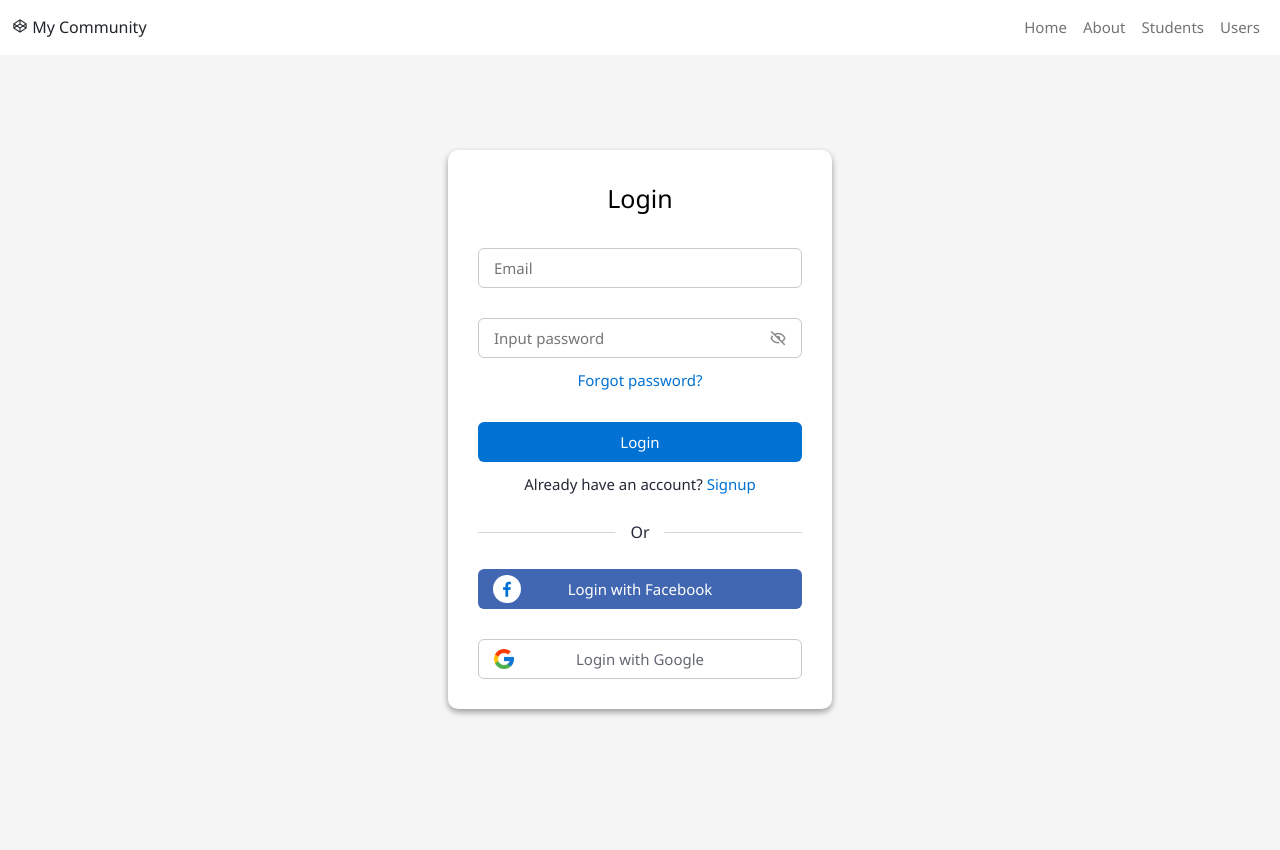
After one commit to Nehemiah60/flask-community, a Flask app: page /login in a window 1280 px wide. The commit adds this page. Run offline with Flask 3, Linux system fonts and the light colour scheme.

```diff
--- a/flask_community/__init__.py
+++ b/flask_community/__init__.py
@@ -3,7 +3,7 @@ from flask import Flask
 from flask_sqlalchemy import SQLAlchemy
 from flask_migrate import Migrate
 from flask_bcrypt import Bcrypt
-
+from flask_login import LoginManager
 app = Flask(__name__)
 
 app.config['SQLALCHEMY_DATABASE_URI'] = 'postgresql://postgres:nehecode@localhost:5432/comm'
@@ -13,6 +13,7 @@ app.config['SECRET_KEY']= '0f3991c35406b3dd6989'
 db = SQLAlchemy(app)
 migrate = Migrate(app, db)
 bcrypt  = Bcrypt(app)
+login_manager = LoginManager(app)
 
 import flask_community.views
 import flask_community.models
--- a/flask_community/forms.py
+++ b/flask_community/forms.py
@@ -15,8 +15,13 @@ class RegisterUserForm(FlaskForm):
     def validate_username(self, username):
         user = User.query.filter_by(username=username.data).first()
         if user:
-            raise ValidationError('A user with that username already exists. Choose a different username')
+            raise ValidationError('That username is taken. Try another')
     def validate_email(self, email):
         email = User.query.filter_by(email=email.data).first()
         if email:
-            raise ValidationError('A user with that email already exists. Choose a different email')
+            raise ValidationError('That email is taken. Try another')
+
+class LoginForm(FlaskForm):
+    email            = StringField('Email', validators=[DataRequired(), Email()])
+    password         = PasswordField('Password', validators=[DataRequired()])
+    submit           = SubmitField('Signup')
--- a/flask_community/static/css/style.css
+++ b/flask_community/static/css/style.css
@@ -23,6 +23,7 @@ body{
     transition: all 0.5s ease;
 
 }
+
 .sidebar.active ~ .main-content{
     left: 250px;
     width: calc(100%-250px);
@@ -74,7 +75,7 @@ body{
 .user p{
     opacity: 1;
     margin-left: 13px;
-    margin-top: 20px;
+    margin-top: 10px;
 }
 .sidebar p{
     opacity: 0;
@@ -172,7 +173,7 @@ opacity: 1;
     transition: all 0.5s ease;
     width: calc(100% - 80px);
     padding: 1rem;
-    margin: 0px 0px 0px 50px;
+    margin: 0px 0px 0px 90px;
 }
 
 .card{
@@ -209,15 +210,36 @@ opacity: 1;
     align-items: center;
     justify-content: center;
     column-gap: 50PX;
+    margin-top: 40px;
+    margin-bottom: 40px;
+}
+.container-login{
+    height: 100vh;
+    width: 100%;
+    display: flex;
+    align-items: center;
+    justify-content: center;
+    margin-top: -25px;
+    margin-bottom: 20px;
 }
 
-.form{
+.signup{
     border-radius: 10px;
-    max-height: 650px;
+    max-height: 670px;
     padding: 30px;
     width: 35%;
     background: white;
     box-shadow: 0 3px 6px rgba(0,0,0,0.16), 0 3px 6px rgba(0,0,0,0.23);
+}
+
+.login{
+    border-radius: 10px;
+    max-height: 670px;
+    padding: 30px;
+    width: 30%;
+    background: white;
+    box-shadow: 0 3px 6px rgba(0,0,0,0.16), 0 3px 6px rgba(0,0,0,0.23);
+
 }
 header{
     font-size: 25px;
@@ -232,9 +254,9 @@ form{
 
 .form .field{
 position: relative;
-height: 50px;
+height: 40px;
 width: 100%;
-margin-top: 20px;
+margin-top: 30px;
 border-radius: 6px;
 }
 .field input,
@@ -265,6 +287,7 @@ border-radius: 6px;
     font-size: 15px;
     font-weight: 400;
     color: #232836;
+
 }
 
 .form a{
@@ -314,6 +337,7 @@ border-radius: 6px;
     background-color: #016dcb;
 }
 
+
 .media-options a{
 display: flex;
 background-color: #4267b2;
@@ -324,6 +348,7 @@ justify-content: center;
 a.facebook{
     background-color: #4267b2;
     color: #fff;
+
 }
 
 a.facebook .facebook-icon{
@@ -361,3 +386,17 @@ a.google span{
     opacity: 0.7;
     color: #232836;
 }
+
+/***STYLING MY FLASH MESSAGE****/
+.alert{
+    width: 30.5%;
+    border: none;
+    left: 34.8%;
+    margin-top: 15px;
+    font-size: 15px;
+    height: 45px;
+    box-sizing: border-box;
+    padding: 10 3 0 30;
+    margin-bottom: 0px;
+    border-radius: 10px;
+}
--- a/flask_community/static/js/app.js
+++ b/flask_community/static/js/app.js
@@ -20,9 +20,15 @@ document.addEventListener('DOMContentLoaded', function() {
 function togglePasswordVisibility(passwordField, showElement) {
     if (passwordField.type === 'password') {
         passwordField.type = 'text';
-        showElement.classList.replace('bx-hide', 'bx-show');
+        showElement.classList.replace('fa-eye-slash', 'fa-eye');
     } else {
         passwordField.type = 'password';
-        showElement.classList.replace('bx-show', 'bx-hide');
+        showElement.classList.replace('fa-eye', 'fa-eye-slash');
     }
 }
+
+//User profile submenu dropdown
+function toggleMenu(){
+const subMenu = document.getElementById('subMenu');
+subMenu.classList.toggle('open-menu');
+}
--- a/flask_community/templates/home.html
+++ b/flask_community/templates/home.html
@@ -4,6 +4,7 @@
 <body>
 
 <!----- SIDEBAR NAVIGATION-->
+
     <div class="sidebar">
         <div class="top">
         <div class="logo">
@@ -54,7 +55,7 @@
 <!--- MAIN SECTION TO MAKE POSTS ----->
 
     <div class="main-content">
-        <div class="container">
+        <div class="container-">
             <h1> Join the Conversation!</h1>
 
         <div class="card">
--- /dev/null
+++ b/flask_community/templates/login.html
@@ -0,0 +1,74 @@
+{%extends 'nav.html'%}
+
+{%block content%}
+<section class="container-login forms">
+<div class="form login">
+    <div class="form-content">
+        <header>Login</header>
+        <form action=" {{ url_for('login') }} " method="POST">
+            {{form.hidden_tag()}}
+
+            <div class="field input-field">
+                {% if form.email.errors %}
+                {{form.email(class='is-invalid', placeholder='Email')}}
+
+                <div class="invalid-feedback">
+                    {% for error in form.email.errors%}
+                    <span class="form-error"> {{error}} </span>
+                    {%endfor%}
+                </div>
+                {% else %}
+                {{form.email(type='email', class='input', placeholder='Email')}}
+                {% endif %}
+
+            </div>
+
+            <div class="field input-field">
+                {% if form.password.errors %}
+                {{form.password(class='is-invalid', placeholder='Input password')}}
+
+                <div class="invalid-feedback">
+                    {% for error in form.password.errors%}
+                    <span class="form-error"> {{error}} </span>
+                    {% endfor %}
+                </div>
+
+                {% else %}
+                {{form.password(type='password', class='password', placeholder='Input password')}}
+                <i class='bx bx-hide eye-icon show'></i>
+                {% endif %}
+            </div>
+
+            <div class="form-link">
+               <a href="" class="forgot-pass">Forgot password?</a>
+            </div>
+
+            <div class="field button-field">
+                <button>Login</button>
+            </div>
+        </form>
+        <div class="form-link">
+            <span>Already have an account? <a href=" {{url_for('register_user')}} " class="link signup-link">Signup</a></span>
+        </div>
+    </div>
+    <div class="line"></div>
+
+    <div class="media-options">
+        <a href="" class="field facebook">
+            <i class='bx bxl-facebook facebook-icon'></i>
+            <span>Login with Facebook</span>
+        </a>
+    </div>
+
+    <div class="media-options">
+        <a href="" class="field google">
+            <img src=" {{ url_for('static', filename='images/google.png') }} " alt="" class="google-img">
+            <span>Login with Google</span>
+        </a>
+    </div>
+</div>
+
+</section>
+
+<script src=" {{ url_for('static', filename='js/app.js')}} "></script>
+{%endblock%}
--- a/flask_community/templates/nav.html
+++ b/flask_community/templates/nav.html
@@ -45,6 +45,16 @@
     <hr>
   </nav>
 
+  {% with messages = get_flashed_messages(with_categories=true) %}
+{%if messages%}
+{%for category, message in messages%}
+<div class="alert alert-{{ category }}">
+  {{message}}
+</div>
+{%endfor%}
+{%endif%}
+{%endwith%}
+
  </body>
  <script src="https://cdn.jsdelivr.net/npm/bootstrap@5.0.2/dist/js/bootstrap.bundle.min.js" integrity="sha384-MrcW6ZMFYlzcLA8Nl+NtUVF0sA7MsXsP1UyJoMp4YLEuNSfAP+JcXn/tWtIaxVXM" crossorigin="anonymous"></script>
  </html>
--- a/flask_community/views.py
+++ b/flask_community/views.py
@@ -1,10 +1,12 @@
 
-from flask_community import app, bcrypt, db
-from flask import render_template
-from flask_community.forms import RegisterUserForm
+from flask_community import app, bcrypt, db, login_manager
+from flask import render_template, url_for, redirect, flash
+from flask_community.forms import RegisterUserForm, LoginForm
 from flask_community.models import User
+from flask_login import login_user, login_required, current_user, logout_user
 
-@app.route('/')
+@app.route('/logout')
+@login_required
 def home():
     return render_template('home.html')
 
@@ -27,3 +29,26 @@ def register_user():
         finally:
             db.session.close()
     return render_template('register.html', form=form)
+
+@app.route('/login', methods=['POST', 'GET'])
+def login():
+    form = LoginForm()
+    if form.validate_on_submit():
+        try:
+            user = User.query.filter_by(email=form.email.data).first()
+            if user and bcrypt.check_password_hash(user.password, form.password.data):
+                login_user(user)
+                return redirect(url_for('home'))
+            else:
+                flash('Login Attempt Failed. Check Email and Password', 'danger')
+
+        except:
+            flash('Unexpected error occured')
+
+    return render_template('login.html', form=form)
+
+@app.route('/logout')
+@login_required
+def logout():
+    logout_user
+    return redirect(url_for('login'))
```
Also changed, not shown: flask_community/models.py (+7 -2 lines), flask_community/templates/register.html (+7 -47 lines).
